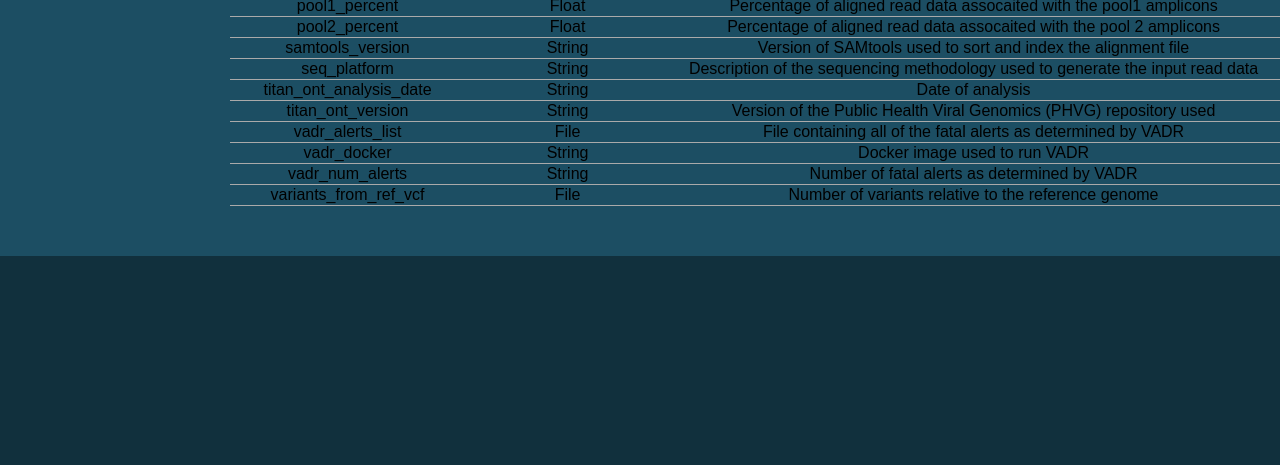
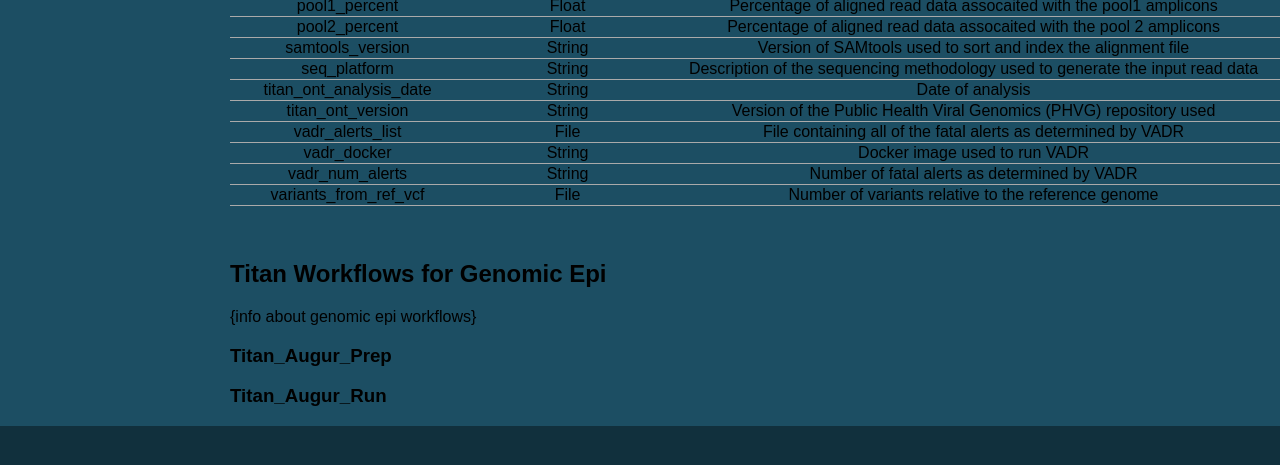
Before and after one commit to theiagen/public_health_viral_genomics, a Sphinx documentation site: the page built from docs/source/titan_workflows.rst, in a window 1280 px wide and 900 px high, scrolled down 21892 px. Shown: the top 465 px of the window. Built offline with Sphinx 7.4.7, drawn with Linux system fonts in a browser that asks for light colours; pages that are not in the unit, such as notebooks, are missing from menus.

Commit message:
start mercury and titan genomic epi docs

```diff
--- a/docs/source/titan_workflows.rst
+++ b/docs/source/titan_workflows.rst
@@ -240,3 +240,15 @@ Download CSV: :download:`Titan_ONT_default_outputs.csv <tables/titan_workflows/t
    :header-rows: 1
 
 |
+
+Titan Workflows for Genomic Epi
+--------------------------------------------
+
+{info about genomic epi workflows}
+
+
+Titan_Augur_Prep
+================
+
+Titan_Augur_Run
+===============
```
Also changed, not shown: docs/source/mercury_workflows.rst (added, +15 -0 lines).
